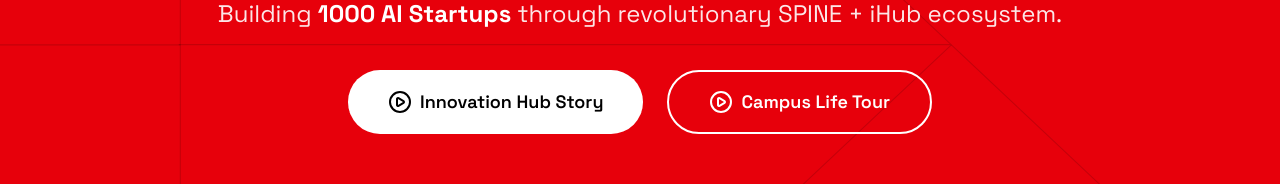
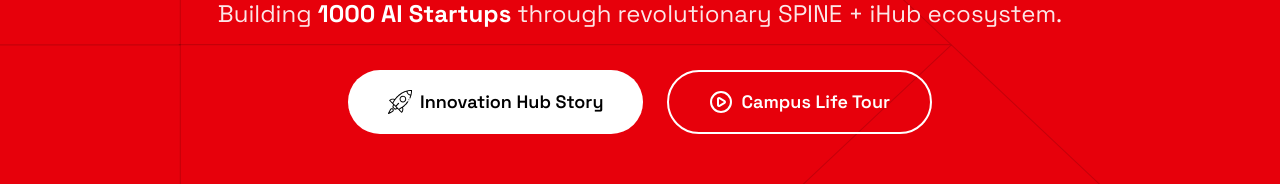
Before and after one commit to ProductFactory-01/agentic_bitrix, a React (Vite) app in the folder frontend/: page / in a window 1280 px wide. Shown: the part 397-581 px from the top of the page. Built offline with nearby package versions, Linux system fonts and the light colour scheme.

Commit message:
Add rocket SVG icon and replace PlayCircle with rocket image in HeroSection

```diff
--- a/frontend/src/Components/hero.jsx
+++ b/frontend/src/Components/hero.jsx
@@ -2,6 +2,7 @@
 
 import { useState, useEffect, useRef } from "react";
 import Rocket from "../assets/Vector (1).png";
+import rocket from "../assets/rocket.svg";
 import herobg from "../assets/herobg.svg";
 import Playbtn from "../assets/play.png"
 import {PlayCircle,Play, X} from "lucide-react";
@@ -267,8 +268,8 @@
             onClick={() => openVideoModal("https://www.youtube.com/watch?v=Jb5OmhkmR4s")}
             className="text-black bg-white px-6 sm:px-8 md:px-10 py-3 sm:py-4 rounded-full font-semibold hover:opacity-90 transition-opacity flex items-center justify-center cursor-pointer text-sm sm:text-base md:text-lg"
           >
-            <PlayCircle className="w-6 h-6 mr-2" />
-            Innovation Hub Story
+              <img src={rocket} alt="rocket" className="w-6 h-6 mr-2" />
+               Innovation Hub Story
           </button>
 
           <button
```
Also changed, not shown: frontend/src/assets/rocket.svg (added).
